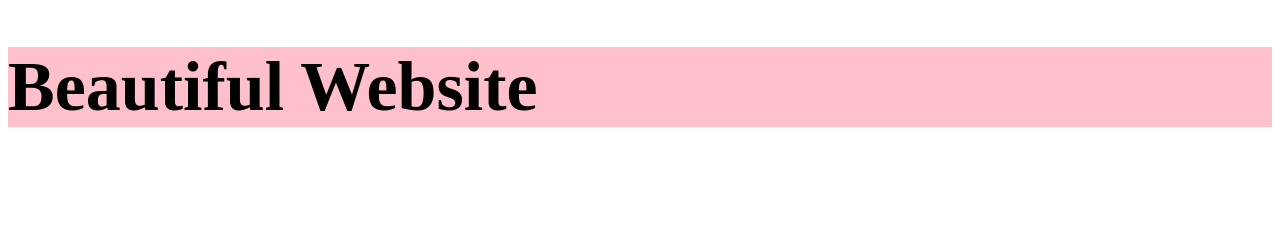
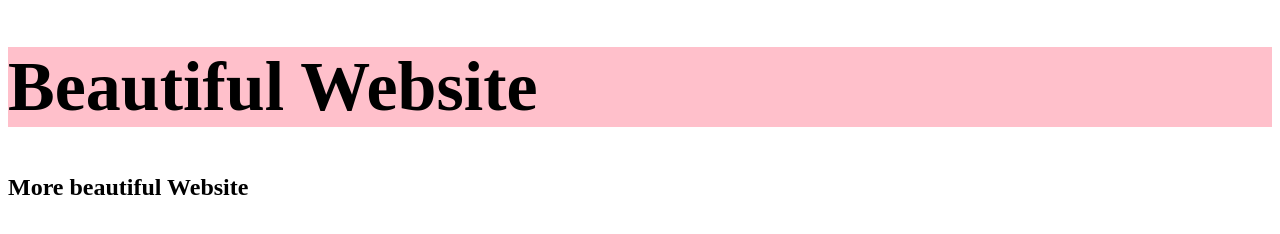
Before and after one commit to mohsin-mushtaq-22/class-5, a plain HTML site: page index.html in a window 1280 px wide. Drawn offline with Linux system fonts and the light colour scheme.

Commit message:
Heading 2

```diff
--- a/index.html
+++ b/index.html
@@ -22,6 +22,8 @@
 
 
     <h1>Beautiful Website</h1>
+
+    <h2>More beautiful Website</h2>
 </body>
 
 </html>
```
